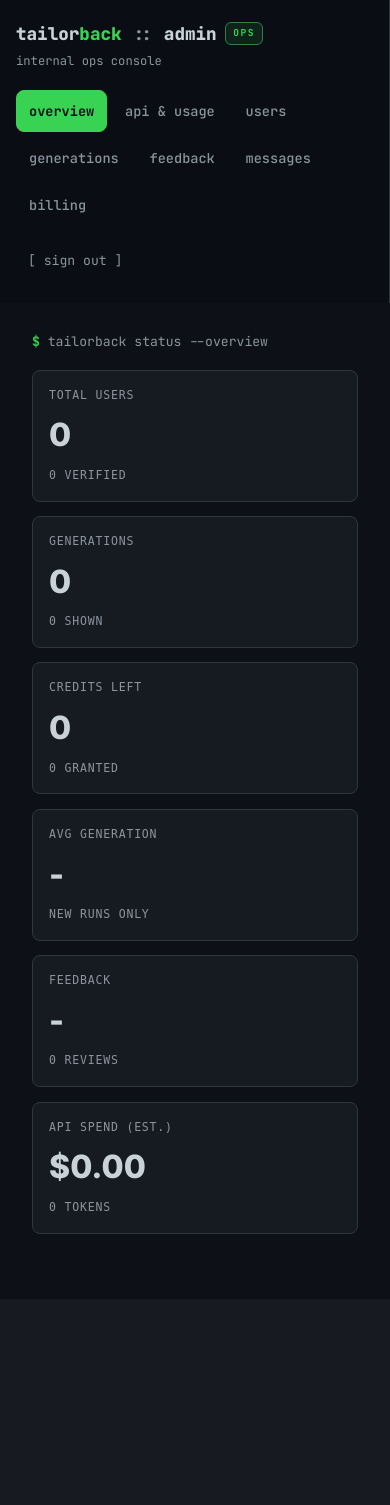
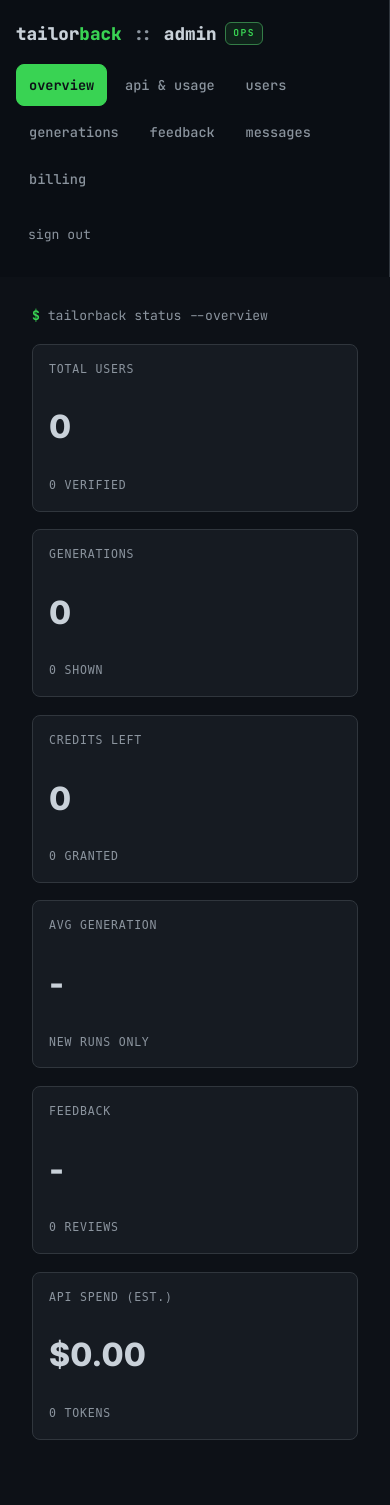
Before and after one commit to pashyamisoul/tailorback, a Flask app: page /admin in a window 390 px wide. Before the commit the page ends 1234 px from the top, so only its background shows below. Run offline with Flask 3, Linux system fonts and the light colour scheme; the visitor is signed in with stand-in values (Sample User, id 1).

Commit message:
Admin overview: even 3x2 KPI grid; declutter sidebar
- Overview KPIs now a balanced 3x2 grid (was 4+2) with taller, equal
  tiles that fill the content width; responsive down to 1 column.
- Remove the 'internal ops console' subtitle from the sidebar brand.
- Drop the [ ] brackets around 'sign out'.

Co-Authored-By: Claude Opus 4.8 <noreply@anthropic.com>

```diff
--- a/templates/admin.html
+++ b/templates/admin.html
@@ -53,8 +53,6 @@
     /* --- sign out, directly under the nav --- */
     .admin-signout { color: var(--ink-soft); text-decoration: none; font-size: .82rem; padding: .55rem .75rem; }
     .admin-signout:hover { color: var(--accent); }
-    .admin-signout::before { content: "[ "; }
-    .admin-signout::after { content: " ]"; }
 
     /* --- content fills the right column --- */
     .admin-shell { max-width: none; margin: 0; padding: 1.6rem 2rem 3rem; }
@@ -72,8 +70,11 @@
     .adm-prompt { color: var(--ink-soft); font-size: .82rem; margin: .2rem 0 1.1rem; font-family: "JetBrains Mono", monospace; }
     .adm-prompt b { color: var(--accent); }
 
-    /* --- overview KPI tiles --- */
-    .admin-metrics article { background: var(--paper-2); border: 1px solid var(--line); color: var(--ink); }
+    /* --- overview KPI tiles: even 3x2 grid filling the width --- */
+    .admin-metrics { grid-template-columns: repeat(3, 1fr); gap: 1.1rem; }
+    .admin-metrics article { background: var(--paper-2); border: 1px solid var(--line); color: var(--ink); min-height: 168px; }
+    @media (max-width: 920px) { .admin-metrics { grid-template-columns: 1fr 1fr; } }
+    @media (max-width: 560px) { .admin-metrics { grid-template-columns: 1fr; } }
     .admin-metrics span, .admin-metrics small { color: var(--ink-soft); }
     .admin-metrics strong { color: var(--ink); font-family: "Inter", sans-serif; }
 
@@ -160,7 +161,6 @@
           <span class="admin-wordmark">tailor<span class="ac">back</span> <span class="cln">::</span> admin</span>
           <span class="admin-chip">ops</span>
         </div>
-        <span class="admin-sub">internal ops console</span>
       </div>
       <nav class="adt-bar" id="adtBar" aria-label="Admin sections">
         <button class="on" data-tab="overview">Overview</button>
```
